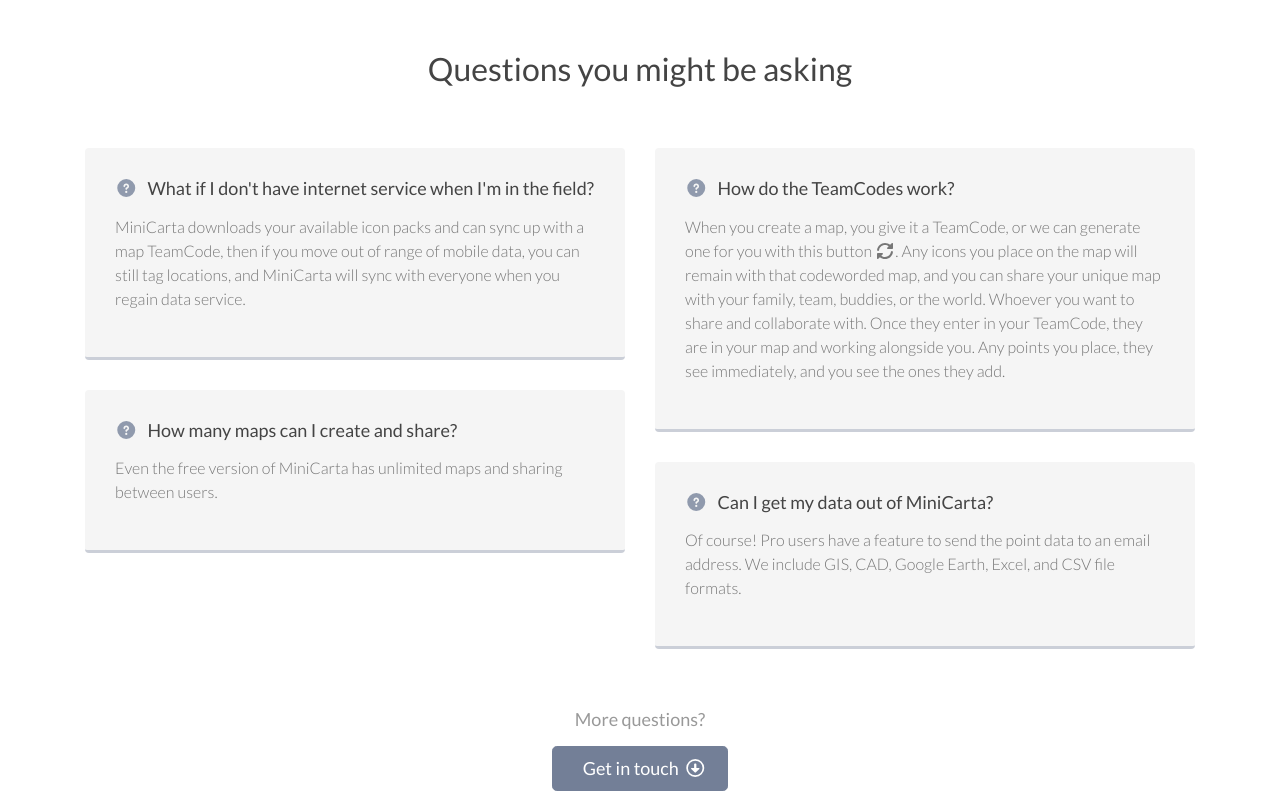
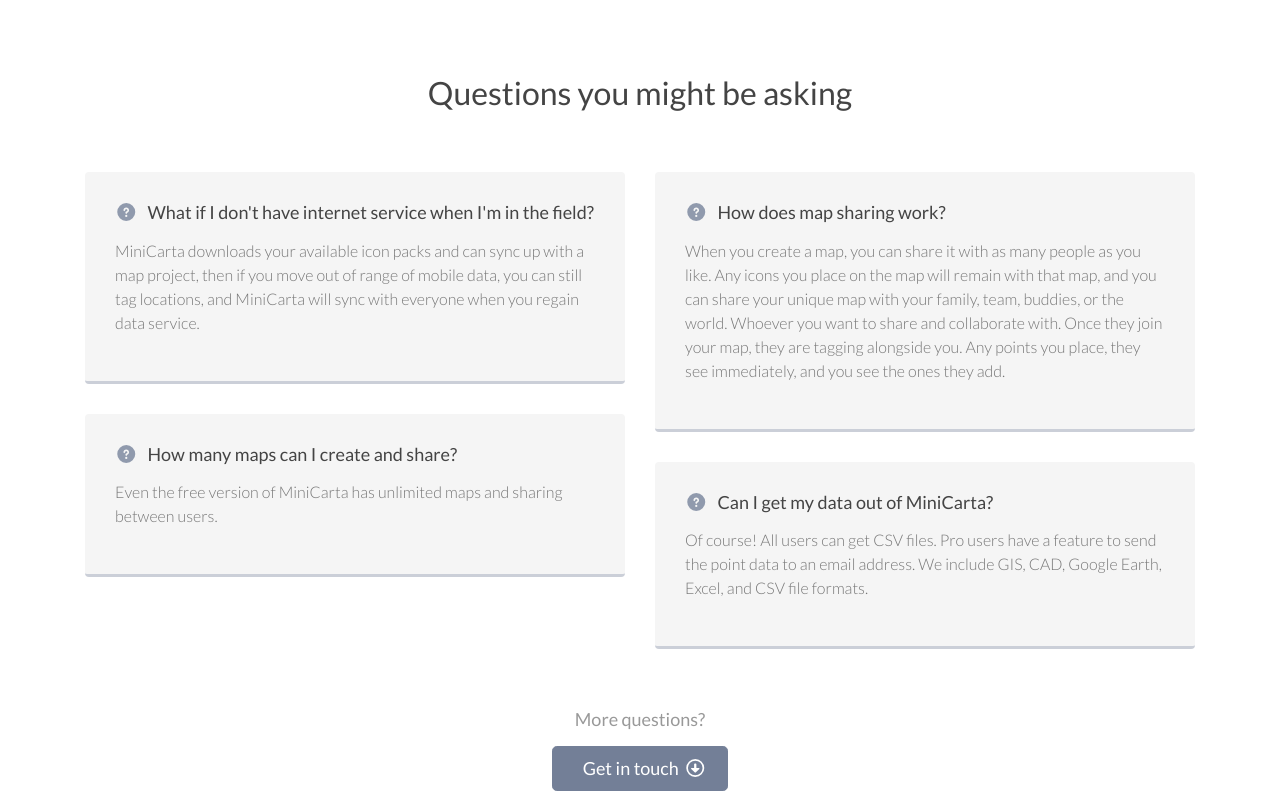
Before and after one commit to Azimuth1/MiniCarta-site, a plain HTML site: page index.html in a window 1280 px wide. Shown: the part 2421-3218 px from the top of the page. Drawn offline with Linux system fonts and the light colour scheme.

Commit message:
Edit to switch from CodeWords to email sharing

```diff
--- a/index.html
+++ b/index.html
@@ -171,7 +171,7 @@
                     </div><!--//icon-->
                     <div class="content">
                         <h3 class="title">Get all your points sent by email</h3>
-                        <p>MiniCarta PRO can convert your project tagged points into GIS, CAD, Google Earth, Excel, and CSV files.  So you can share your data with the back office or archive it for posterity.</p>
+                        <p>Save your points in text format for download. MiniCarta PRO can convert your project tagged points into GIS, CAD, Google Earth, Excel, and CSV files.  So you can share your data with the back office or archive it for posterity.</p>
                         <button class="modal-trigger btn btn-link" data-toggle="modal" data-target="#feature-modal-1">Find out more</button>
                     </div><!--//content-->
                 </div><!--//item-->
@@ -181,7 +181,7 @@
                     </div><!--//icon-->
                     <div class="content">
                         <h3 class="title">Share and collaborate on maps</h3>
-                        <p>You don't have to go it alone.  Share your unique map code phrase and let your whole team work on the same map.  You see what they tag, they see what you tag.  All in real time. </p>
+                        <p>You don't have to go it alone.  Share your map and let your whole team work on the same map.  You see what they tag, they see what you tag.  All in real time. </p>
                         <button class="modal-trigger btn btn-link" data-toggle="modal" data-target="#feature-modal-1">Find out more</button>
                     </div><!--//content-->
                 </div><!--//item-->
@@ -241,7 +241,7 @@
                 <div class="faq-col col-md-6 col-12">
                     <div class="item">
                         <h3 class="question"><i class="fas fa-question-circle"></i>What if I don't have internet service when I'm in the field?</h3>
-                        <p class="answer">MiniCarta downloads your available icon packs and can sync up with a map TeamCode, then if you move out of range of mobile data, you can still tag locations, and MiniCarta will sync with everyone when you regain data service.</p>
+                        <p class="answer">MiniCarta downloads your available icon packs and can sync up with a map project, then if you move out of range of mobile data, you can still tag locations, and MiniCarta will sync with everyone when you regain data service.</p>
                     </div><!--//item-->
                     <div class="item">
                         <h3 class="question"><i class="fas fa-question-circle"></i>How many maps can I create and share?</h3>
@@ -250,12 +250,12 @@
                 </div><!--//faq-col-->
                 <div class="faq-col col-md-6 col-12">
                   <div class="item">
-                      <h3 class="question"><i class="fas fa-question-circle"></i>How do the TeamCodes work?</h3>
-                      <p class="answer">When you create a map, you give it a TeamCode, or we can generate one for you with this button <i class="fas fa-sync-alt"></i>.  Any icons you place on the map will remain with that codeworded map, and you can share your unique map with your family, team, buddies, or the world.  Whoever you want to share and collaborate with.  Once they enter in your TeamCode, they are in your map and working alongside you.  Any points you place, they see immediately, and you see the ones they add.</p>
+                      <h3 class="question"><i class="fas fa-question-circle"></i>How does map sharing work?</h3>
+                      <p class="answer">When you create a map, you can share it with as many people as you like.  Any icons you place on the map will remain with that map, and you can share your unique map with your family, team, buddies, or the world.  Whoever you want to share and collaborate with.  Once they join your map, they are tagging alongside you.  Any points you place, they see immediately, and you see the ones they add.</p>
                   </div><!--//item-->
                     <div class="item">
                         <h3 class="question"><i class="fas fa-question-circle"></i>Can I get my data out of MiniCarta?</h3>
-                        <p class="answer">Of course! Pro users have a feature to send the point data to an email address. We include GIS, CAD, Google Earth, Excel, and CSV file formats.</p>
+                        <p class="answer">Of course! All users can get CSV files.  Pro users have a feature to send the point data to an email address. We include GIS, CAD, Google Earth, Excel, and CSV file formats.</p>
                     </div><!--//item-->
                 </div><!--//faq-col-->
             </div><!--//row-->
```
